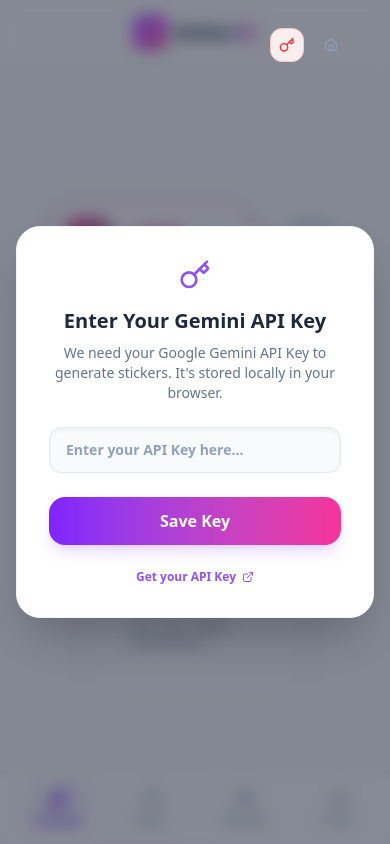
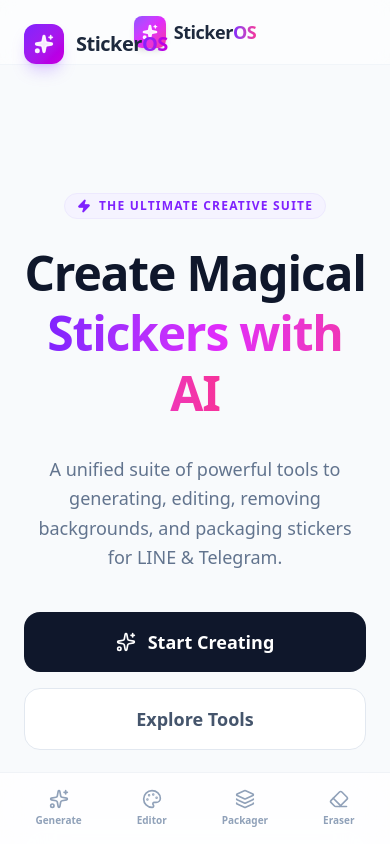
Before and after one commit to Ttingyu1123/Sticker_Universe, a React (Vite) app: page / in a window 390 px wide. Before the commit this address led to /generator. Shown: the top 844 px of the page. Built offline with nearby package versions, Linux system fonts and the light colour scheme.

Commit message:
feat(landing): add introduction landing page
- Create new Landing Page with feature overview
- Update routing to set Landing as default entry point
- Fix Editor mobile UI overlap issues

```diff
--- a/src/App.tsx
+++ b/src/App.tsx
@@ -3,6 +3,7 @@
 import { Layout } from './layouts/Layout';
 
 // Lazy load pages for better performance
+const LandingApp = React.lazy(() => import('./pages/Landing/App').catch(err => { console.error("Failed to load Landing:", err); return { default: () => <div className="p-10 text-red-500">Landing Load Error: {err.message}</div> }; }));
 const GeneratorApp = React.lazy(() => import('./pages/Generator/App').catch(err => { console.error("Failed to load Generator:", err); return { default: () => <div className="p-10 text-red-500">Generator Load Error: {err.message}</div> }; }));
 const EditorApp = React.lazy(() => import('./pages/Editor/App').catch(err => { console.error("Failed to load Editor:", err); return { default: () => <div className="p-10 text-red-500">Editor Load Error: {err.message}</div> }; }));
 const PackagerApp = React.lazy(() => import('./pages/Packager/App').catch(err => { console.error("Failed to load Packager:", err); return { default: () => <div className="p-10 text-red-500">Packager Load Error: {err.message}</div> }; }));
@@ -18,7 +19,11 @@
     return (
         <Routes>
             <Route element={<Layout />}>
-                <Route path="/" element={<Navigate to="/generator" replace />} />
+                <Route path="/" element={
+                    <Suspense fallback={<Loading />}>
+                        <LandingApp />
+                    </Suspense>
+                } />
 
                 <Route path="/generator/*" element={
                     <Suspense fallback={<Loading />}>
--- a/src/pages/Editor/App.tsx
+++ b/src/pages/Editor/App.tsx
@@ -316,7 +316,7 @@
           />
 
           {/* Floating Zoom Controls */}
-          <div className="absolute bottom-6 left-6 flex items-center gap-2 bg-white/90 backdrop-blur-md p-1.5 rounded-xl border border-slate-200/50 shadow-lg z-50">
+          <div className="absolute bottom-24 md:bottom-6 left-6 flex items-center gap-2 bg-white/90 backdrop-blur-md p-1.5 rounded-xl border border-slate-200/50 shadow-lg z-40">
             <button onClick={handleZoomOut} className="p-2 hover:bg-slate-100 rounded-lg text-slate-500 hover:text-blue-600 transition-colors" title="Zoom Out">
               <Minus size={16} />
             </button>
@@ -362,7 +362,7 @@
         {!isSidebarOpen && (
           <button
             onClick={() => setIsSidebarOpen(true)}
-            className="md:hidden fixed bottom-6 right-6 z-50 bg-blue-600 text-white p-4 rounded-full shadow-xl hover:bg-blue-700 transition-all active:scale-95"
+            className="md:hidden fixed bottom-24 right-6 z-50 bg-blue-600 text-white p-4 rounded-full shadow-xl hover:bg-blue-700 transition-all active:scale-95"
           >
             <Settings size={24} />
           </button>
--- /dev/null
+++ b/src/pages/Landing/App.tsx
@@ -0,0 +1,119 @@
+import React from 'react';
+import { Link } from 'react-router-dom';
+import { Sparkles, Palette, Layers, Eraser, ArrowRight, Zap, Image as ImageIcon, Download } from 'lucide-react';
+
+const FeatureCard = ({ to, icon: Icon, title, desc, color }: { to: string, icon: any, title: string, desc: string, color: string }) => (
+    <Link to={to} className="group relative overflow-hidden rounded-3xl bg-white/50 backdrop-blur-md border border-white/60 p-6 shadow-xl shadow-slate-200/50 hover:shadow-2xl hover:shadow-violet-500/10 hover:-translate-y-1 transition-all duration-300">
+        <div className={`absolute top-0 right-0 p-3 opacity-10 group-hover:opacity-20 transition-opacity ${color}`}>
+            <Icon size={120} />
+        </div>
+
+        <div className={`w-14 h-14 rounded-2xl flex items-center justify-center mb-4 ${color.replace('text-', 'bg-').replace('500', '100')} text-${color.split('-')[1]}-600`}>
+            <Icon size={28} strokeWidth={2.5} />
+        </div>
+
+        <h3 className="text-xl font-black text-slate-800 mb-2">{title}</h3>
+        <p className="text-slate-500 font-medium text-sm leading-relaxed mb-6">{desc}</p>
+
+        <div className="flex items-center gap-2 text-sm font-bold text-slate-400 group-hover:text-violet-600 transition-colors">
+            <span>Launch App</span>
+            <ArrowRight size={16} className="group-hover:translate-x-1 transition-transform" />
+        </div>
+    </Link>
+);
+
+const Landing = () => {
+    return (
+        <div className="min-h-screen bg-[radial-gradient(ellipse_at_top,_var(--tw-gradient-stops))] from-indigo-100 via-slate-50 to-white selection:bg-violet-200 selection:text-violet-900 overflow-x-hidden">
+
+            {/* Navbar */}
+            <nav className="fixed top-0 left-0 right-0 z-50 px-6 py-6">
+                <div className="max-w-7xl mx-auto flex items-center justify-between">
+                    <div className="flex items-center gap-3">
+                        <div className="w-10 h-10 bg-gradient-to-br from-violet-600 to-fuchsia-600 rounded-xl flex items-center justify-center text-white shadow-lg shadow-violet-500/25">
+                            <Sparkles size={20} fill="currentColor" className="text-white/90" />
+                        </div>
+                        <span className="text-xl font-black tracking-tight text-slate-800">
+                            Sticker<span className="text-transparent bg-clip-text bg-gradient-to-r from-violet-600 to-fuchsia-600">OS</span>
+                        </span>
+                    </div>
+
+                    <a href="https://github.com/Ttingy/Sticker_Universe" target="_blank" rel="noopener noreferrer" className="hidden sm:flex items-center gap-2 px-5 py-2.5 rounded-full bg-white/80 backdrop-blur border border-slate-200 text-slate-600 font-bold text-sm hover:bg-white hover:shadow-lg transition-all">
+                        <span className="w-2 h-2 rounded-full bg-emerald-500 animate-pulse"></span>
+                        v1.0.0
+                    </a>
+                </div>
+            </nav>
+
+            {/* Hero Section */}
+            <main className="max-w-7xl mx-auto px-6 pt-32 pb-20">
+                <div className="text-center max-w-3xl mx-auto mb-20">
+                    <div className="inline-flex items-center gap-2 px-3 py-1 rounded-full bg-violet-50 text-violet-600 text-xs font-bold uppercase tracking-widest mb-6 border border-violet-100 animate-in fade-in slide-in-from-bottom-4 duration-700">
+                        <Zap size={14} fill="currentColor" />
+                        The Ultimate Creative Suite
+                    </div>
+
+                    <h1 className="text-5xl sm:text-7xl font-black tracking-tight text-slate-900 mb-8 leading-tight animate-in fade-in slide-in-from-bottom-6 duration-700 delay-100">
+                        Create Magical <br />
+                        <span className="text-transparent bg-clip-text bg-gradient-to-r from-violet-600 via-fuchsia-500 to-pink-500">Stickers with AI</span>
+                    </h1>
+
+                    <p className="text-lg sm:text-xl text-slate-500 font-medium leading-relaxed mb-10 max-w-2xl mx-auto animate-in fade-in slide-in-from-bottom-8 duration-700 delay-200">
+                        A unified suite of powerful tools to generating, editing, removing backgrounds, and packaging stickers for LINE & Telegram.
+                    </p>
+
+                    <div className="flex flex-col sm:flex-row items-center justify-center gap-4 animate-in fade-in slide-in-from-bottom-8 duration-700 delay-300">
+                        <Link to="/generator" className="w-full sm:w-auto px-8 py-4 bg-slate-900 text-white rounded-2xl font-bold text-lg hover:scale-105 hover:bg-slate-800 hover:shadow-xl hover:shadow-slate-900/20 transition-all flex items-center justify-center gap-3">
+                            <Sparkles size={20} />
+                            Start Creating
+                        </Link>
+                        <a href="#features" className="w-full sm:w-auto px-8 py-4 bg-white text-slate-600 border border-slate-200 rounded-2xl font-bold text-lg hover:bg-slate-50 hover:text-slate-900 transition-all flex items-center justify-center gap-3">
+                            Explore Tools
+                        </a>
+                    </div>
+                </div>
+
+                {/* Feature Grid */}
+                <div id="features" className="grid grid-cols-1 md:grid-cols-2 lg:grid-cols-4 gap-6 animate-in fade-in slide-in-from-bottom-10 duration-1000 delay-500">
+                    <FeatureCard
+                        to="/generator"
+                        icon={Sparkles}
+                        title="Generator"
+                        desc="Turn text prompts into stunning sticker packs using Google's Gemini AI. No design skills needed."
+                        color="text-violet-500"
+                    />
+                    <FeatureCard
+                        to="/editor"
+                        icon={Palette}
+                        title="Editor"
+                        desc="Powerful layer-based editor. Compose images, add text, adjust layouts, and fine-tune your designs."
+                        color="text-pink-500"
+                    />
+                    <FeatureCard
+                        to="/eraser"
+                        icon={Eraser}
+                        title="Eraser"
+                        desc="Smart background removal. Clean up your images instantly and export transparent PNGs."
+                        color="text-indigo-500"
+                    />
+                    <FeatureCard
+                        to="/packager"
+                        icon={Layers}
+                        title="Packager"
+                        desc="Batch process and resize your stickers for LINE, Telegram, and WhatsApp requirements."
+                        color="text-cyan-500"
+                    />
+                </div>
+
+                {/* Info Section */}
+                <div className="mt-24 text-center">
+                    <p className="text-slate-400 text-sm font-medium">
+                        Powered by <strong className="text-slate-600">Google Gemini Pro</strong> • Requires API Key used directly in browser
+                    </p>
+                </div>
+            </main>
+        </div>
+    );
+};
+
+export default Landing;
```
